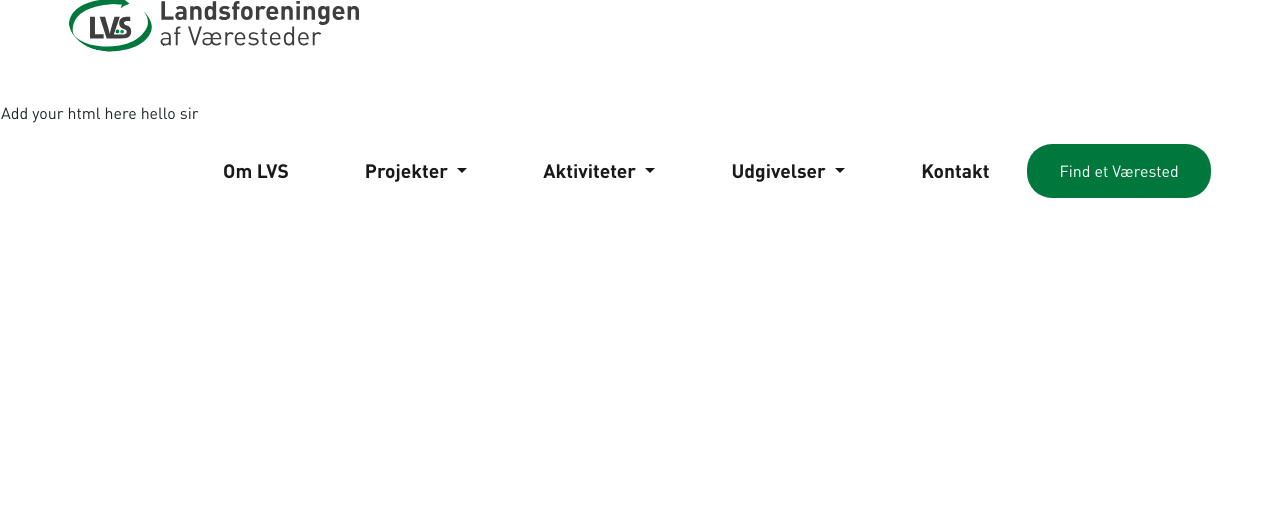
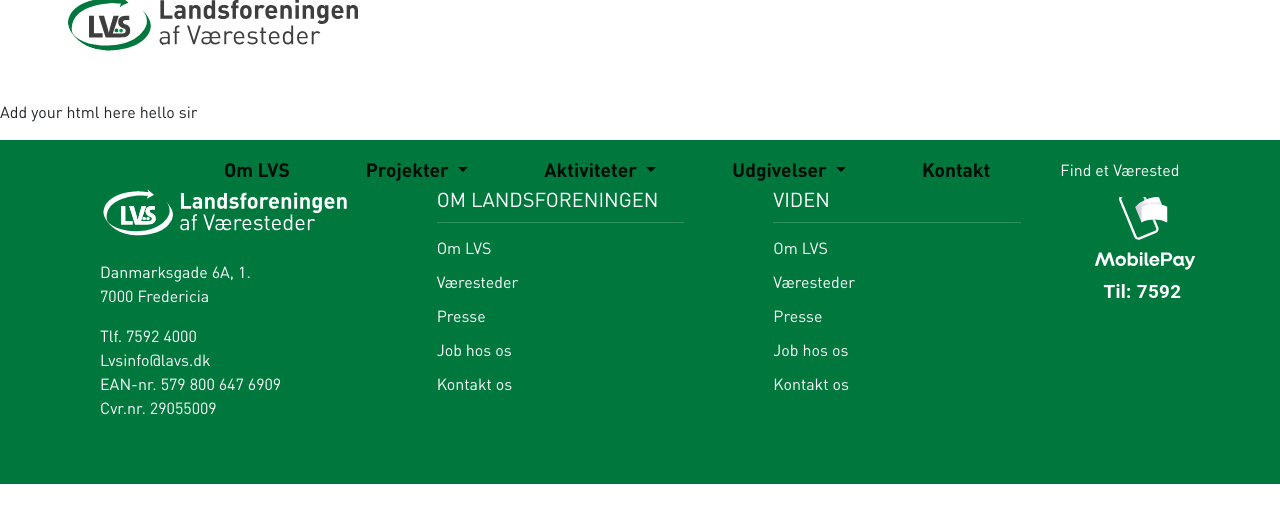
Before and after one commit to kristianbangsoe/lvs, a PHP site: page /index.php in a window 1280 px wide. Shown: the top 523 px of the page. Run offline with PHP 8.4, Linux system fonts and the light colour scheme; some libraries are stand-ins or nearby versions.

Commit message:
Auto stash before merge of "master" and "origin/master"
And added footer

```diff
--- a/css/master.css
+++ b/css/master.css
@@ -88,10 +88,44 @@
   background-color: white; }
 
 body {
-  background-color: #00783D;
-  padding: 1px;
+  padding: 0px;
+  margin: 0;
   font-family: "DIN Pro" !important; }
 
 /* This stylesheet generated by Transfonter (https://transfonter.org) on April 3, 2018 10:19 AM */
+footer {
+  background-color: #00783D;
+  color: white; }
+  footer #logo-white {
+    width: 250px; }
+  footer #mobil-pay {
+    width: 100px; }
+  footer h2 {
+    border-bottom: 1px solid #ffffff2e;
+    padding-bottom: 10px;
+    text-transform: uppercase; }
+  footer ul {
+    padding-left: 0; }
+    footer ul li {
+      list-style-type: none; }
+      footer ul li a {
+        padding: 5px 0;
+        display: inline-block;
+        text-decoration: none;
+        color: white;
+        transition: 0.3s; }
+        footer ul li a:hover {
+          text-decoration: none;
+          opacity: 0.7;
+          color: white; }
+
+.fd-col {
+  flex-direction: column; }
+
+.fd-row {
+  flex-direction: row; }
+
+.jc-between {
+  justify-content: space-between; }
 
 /*# sourceMappingURL=master.css.map */
--- a/footer.php
+++ b/footer.php
@@ -1,5 +1,45 @@
 
-<footer></footer>
+<footer>
+  <div class="container py-5 fd-row d-flex jc-between" >
+    <div class="col-3">
+      <img id="logo-white" class="pb-4" src="assets/images/logo-white.svg" alt="">
+      <p>Danmarksgade 6A, 1.<br>7000 Fredericia</p>
+      <p>
+        Tlf. 7592 4000<br>
+        Lvsinfo@lavs.dk<br>
+        EAN-nr. 579 800 647 6909<br>
+        Cvr.nr. 29055009
+      </p>
+    </div>
+
+    <div class="col-3">
+      <h2 class="h5">Om landsforeningen</h2>
+      <ul>
+        <li><a href="#">Om LVS</a></li>
+        <li><a href="#">Væresteder</a></li>
+        <li><a href="#">Presse</a></li>
+        <li><a href="#">Job hos os</a></li>
+        <li><a href="#">Kontakt os</a></li>
+      </ul>
+    </div>
+
+    <div class="col-3">
+      <h2 class="h5">Viden</h2>
+      <ul>
+        <li><a href="#">Om LVS</a></li>
+        <li><a href="#">Væresteder</a></li>
+        <li><a href="#">Presse</a></li>
+        <li><a href="#">Job hos os</a></li>
+        <li><a href="#">Kontakt os</a></li>
+      </ul>
+    </div>
+
+    <div class="">
+      <img id="mobil-pay" src="assets/images/mobil-pay.svg" alt="">
+    </div>
+
+  </div>
+</footer>
 </body>
 <script src="https://code.jquery.com/jquery-3.2.1.slim.min.js" integrity="sha384-KJ3o2DKtIkvYIK3UENzmM7KCkRr/rE9/Qpg6aAZGJwFDMVNA/GpGFF93hXpG5KkN" crossorigin="anonymous"></script>
 <script src="https://cdnjs.cloudflare.com/ajax/libs/popper.js/1.12.9/umd/popper.min.js" integrity="sha384-ApNbgh9B+Y1QKtv3Rn7W3mgPxhU9K/ScQsAP7hUibX39j7fakFPskvXusvfa0b4Q" crossorigin="anonymous"></script>
--- a/scss/_base.scss
+++ b/scss/_base.scss
@@ -1,8 +1,57 @@
 
 
 body{
-  background-color: $dark-green;
-  padding: 1px;
+  padding: 0px;
+  margin: 0;
   font-family: 'DIN Pro'!important;
 }
 /* This stylesheet generated by Transfonter (https://transfonter.org) on April 3, 2018 10:19 AM */
+
+
+footer{
+  background-color: $dark-green;
+  color: white;
+  #logo-white{
+    width: 250px;
+  }
+  #mobil-pay{
+    width: 100px;
+  }
+  h2 {
+    border-bottom: 1px solid #ffffff2e;
+    padding-bottom: 10px;
+    text-transform: uppercase;
+  }
+  ul{
+    padding-left: 0;
+    li{
+      list-style-type: none;
+      a{
+        padding: 5px 0;
+        display: inline-block;
+        text-decoration: none;
+        color: white;
+        transition: 0.3s;
+        &:hover{
+          text-decoration: none;
+          opacity: 0.7;
+          color: white;
+        }
+      }
+    }
+  }
+}
+
+
+
+.fd-col{
+  flex-direction: column;
+}
+
+.fd-row{
+  flex-direction: row;
+}
+
+.jc-between{
+  justify-content: space-between;
+}
```
Also changed, not shown: assets/images/icon.svg (added), assets/images/logo-white.svg (added), assets/images/mobil-pay.svg (added), 1 other file.
